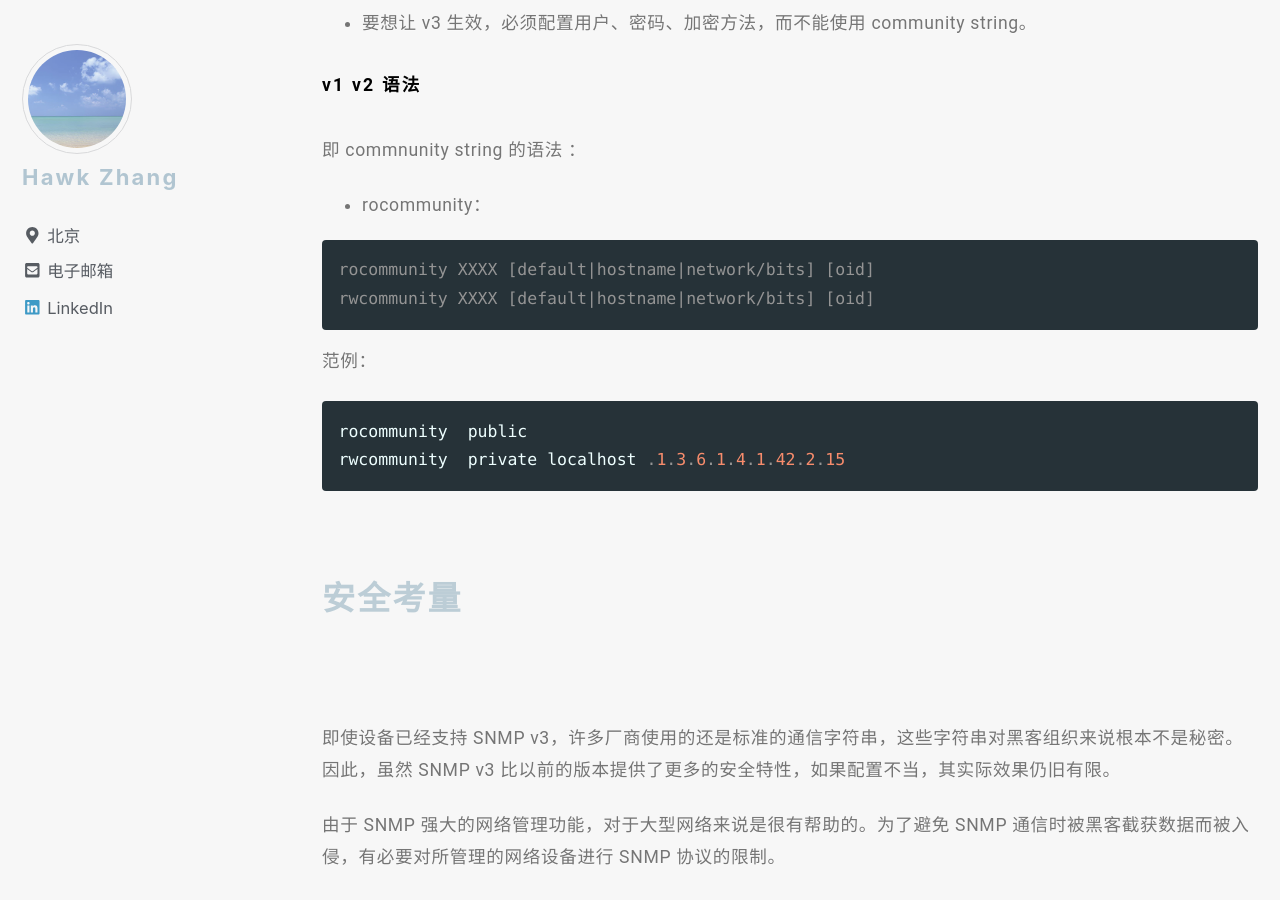
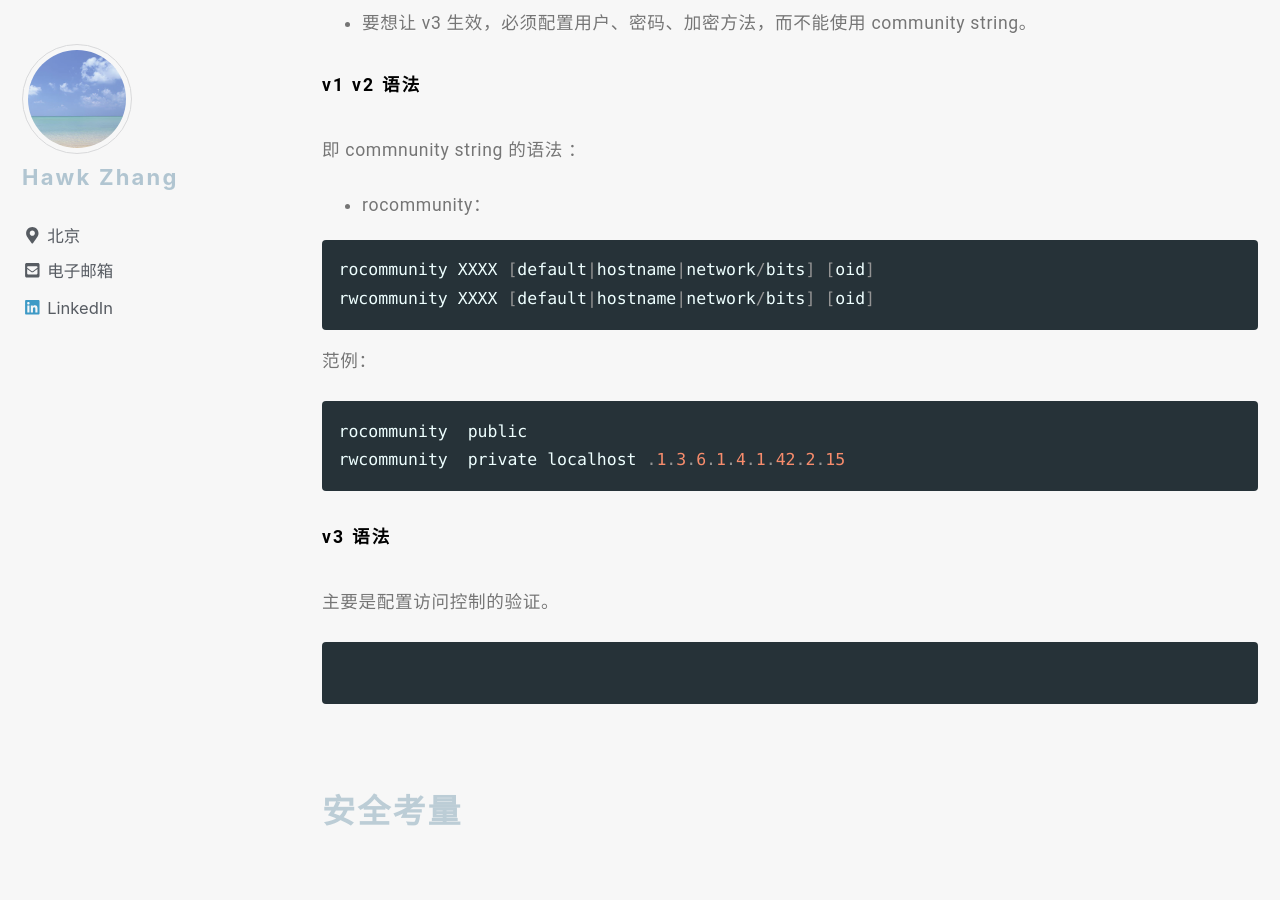
Before and after one commit to narru888/linotes_note, a Jekyll site: the page built from _posts/monitor/zabbix/2018-01-02-monitor.snmp.md, in a window 1280 px wide and 900 px high, scrolled down 8255 px. Built offline with Jekyll 4.4.1, drawn with Linux system fonts in a browser that asks for light colours; nearby versions of some CDN libraries; a script that is not in the unit is left out.

Commit message:
update on 2018-10-20 21:55:01 CST

````diff
--- a/_posts/monitor/zabbix/2018-01-02-monitor.snmp.md
+++ b/_posts/monitor/zabbix/2018-01-02-monitor.snmp.md
@@ -240,7 +240,7 @@ SNMP v1 指定了 5 个核心 PDU，SNMP v2 增加了 GetBulkRequest 和 InformR
 
 * rocommunity：
 
-```
+```conf
 rocommunity XXXX [default|hostname|network/bits] [oid]
 rwcommunity XXXX [default|hostname|network/bits] [oid]
 ```
@@ -252,7 +252,13 @@ rocommunity  public
 rwcommunity  private localhost .1.3.6.1.4.1.42.2.15
 ```
 
+###### v3 语法
 
+主要是配置访问控制的验证。
+
+```conf
+
+```
 
 
 
````
